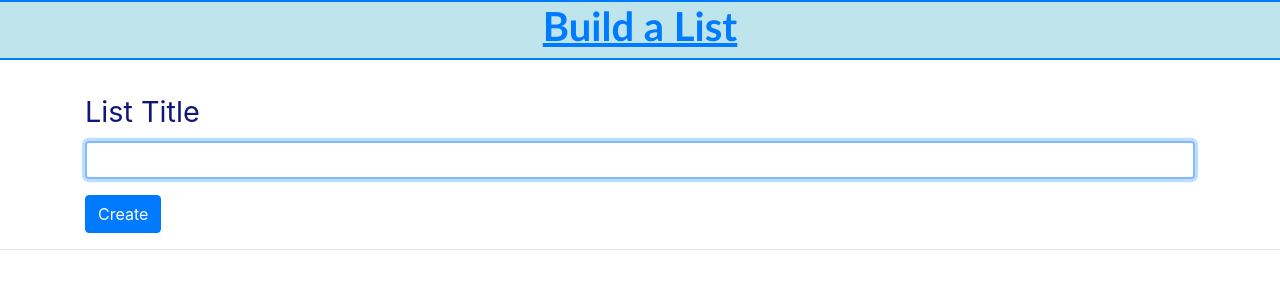
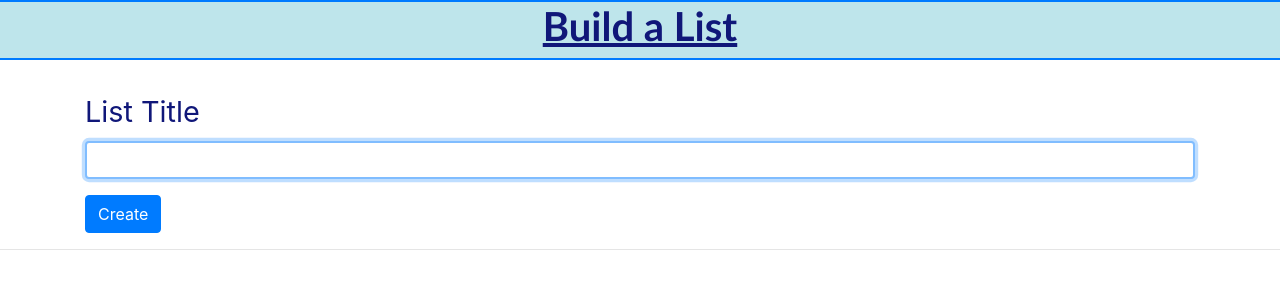
Before and after one commit to Jared-Bottelsen/ngListapp, an Angular app: page / in a window 1280 px wide. Shown: the top 300 px of the page. Built offline with nearby package versions, Linux system fonts and the light colour scheme.

Commit message:
simple header color change to match the rest of the app text

```diff
--- a/src/app/header/header.component.scss
+++ b/src/app/header/header.component.scss
@@ -2,7 +2,7 @@ h1 {
     text-decoration: underline;
     font-family: 'Gill Sans', 'Gill Sans MT', Calibri, 'Trebuchet MS', sans-serif;
     font-weight: bold;
-    color: #007bff;
+    color: rgb(16, 23, 121);
 }
 
 .bg {
```
